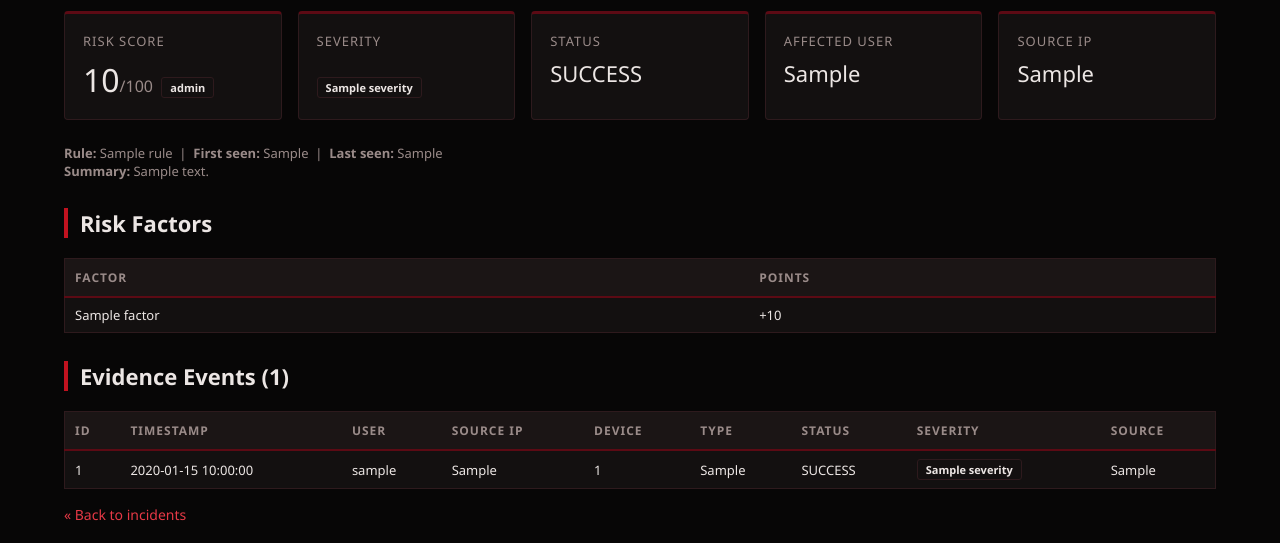
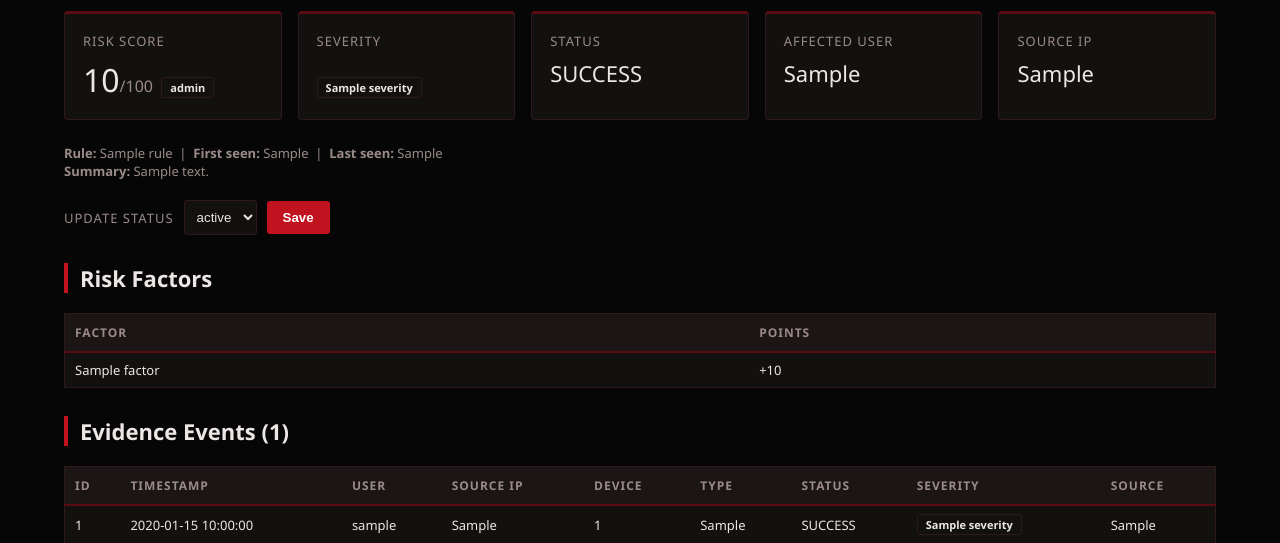
Before and after one commit to immortalpirate0417/ultron, a Flask app: template templates/incident_detail.html in a window 1280 px wide. Shown: the part 162-705 px from the top of the page. Run offline with Flask 3, Linux system fonts and the light colour scheme; the visitor is signed in with stand-in values (Sample User, id 1); the template is opened without the code that fills it: most values are stand-ins (such as "Sample title", 1, 10 or a date in 2020).

Commit message:
feat: add incident status updates with audit logging

```diff
--- a/app.py
+++ b/app.py
@@ -1,11 +1,14 @@
 import json
 import os
-from flask import Flask, render_template, request, redirect, url_for, session, abort
+import secrets
+from flask import (Flask, render_template, request, redirect, url_for,
+                   session, abort)
 from dotenv import load_dotenv
 from db import get_db_connection
 from auth_utils import verify_password, login_required, role_required
 from audit import log_audit
 from stats import get_total_events, get_incident_counts
+from incident_store import update_incident_status, VALID_STATUSES
 
 load_dotenv()
 
@@ -22,6 +25,13 @@
     except ValueError:
         return []
     return data if isinstance(data, list) else []
+
+
+def get_csrf_token():
+    """Return this session's CSRF token, creating it if needed."""
+    if 'csrf_token' not in session:
+        session['csrf_token'] = secrets.token_hex(16)
+    return session['csrf_token']
 
 
 def create_app():
@@ -138,7 +148,28 @@
         return render_template('incident_detail.html', incident=incident,
                                evidence=evidence,
                                risk_factors=parse_risk_factors(incident['risk_factors']),
+                               statuses=VALID_STATUSES,
+                               csrf_token=get_csrf_token(),
                                active_page='incidents')
+
+    @app.route('/incidents/<int:incident_id>/status', methods=['POST'])
+    @role_required('admin', 'analyst')
+    def update_status(incident_id):
+        sent = request.form.get('csrf_token', '')
+        expected = session.get('csrf_token', '')
+        if not expected or not secrets.compare_digest(sent, expected):
+            abort(400)
+
+        new_status = request.form.get('status', '')
+        result = update_incident_status(incident_id, new_status)
+        if result is None:
+            abort(400)
+
+        old_status, new_status = result
+        log_audit('INCIDENT_STATUS', 'SUCCESS', user_id=session['user_id'],
+                  username=session['username'], ip_address=request.remote_addr,
+                  details=f"incident_id={incident_id}: {old_status} -> {new_status}")
+        return redirect(url_for('incident_detail', incident_id=incident_id))
 
     @app.route('/health')
     def health():
--- a/incident_store.py
+++ b/incident_store.py
@@ -102,3 +102,39 @@
         if cursor:
             cursor.close()
         conn.close()
+
+VALID_STATUSES = ("OPEN", "INVESTIGATING", "RESOLVED", "FALSE_POSITIVE")
+
+
+def update_incident_status(incident_id, new_status):
+    """
+    Set an incident's status. Returns (old_status, new_status) on success,
+    or None if the incident does not exist, the status is invalid, or the DB fails.
+    """
+    if new_status not in VALID_STATUSES:
+        return None
+
+    conn = get_db_connection()
+    if not conn:
+        return None
+
+    cursor = None
+    try:
+        cursor = conn.cursor()
+        cursor.execute("SELECT status FROM incidents WHERE id = %s", (incident_id,))
+        row = cursor.fetchone()
+        if not row:
+            return None
+        old_status = row[0]
+        cursor.execute("UPDATE incidents SET status = %s WHERE id = %s",
+                       (new_status, incident_id))
+        conn.commit()
+        return old_status, new_status
+    except Exception as e:
+        conn.rollback()
+        print(f"Status update error: {e}")
+        return None
+    finally:
+        if cursor:
+            cursor.close()
+        conn.close()
--- a/templates/incident_detail.html
+++ b/templates/incident_detail.html
@@ -1,116 +1,69 @@
-
 {% extends "base.html" %}
-
 {% block title %}ULTRON — {{ incident.incident_code }}{% endblock %}
-
 {% block content %}
 <h1>{{ incident.incident_code }} — {{ incident.classification }}</h1>
 
 <div class="cards">
-    <div class="card">
-        <div class="label">Risk Score</div>
+    <div class="card"><div class="label">Risk Score</div>
         <div class="value">
             {% if incident.risk_score is not none %}
-                {{ incident.risk_score }}<span style="font-size: 16px; color: var(--muted);">/100</span>
-                <span class="badge {{ (incident.risk_level or '')|lower }}">
-                    {{ incident.risk_level or 'UNKNOWN' }}
-                </span>
-            {% else %}
-                -
-            {% endif %}
-        </div>
-    </div>
-
-    <div class="card">
-        <div class="label">Severity</div>
-        <div class="value">
-            <span class="badge {{ incident.severity|lower }}">
-                {{ incident.severity }}
-            </span>
-        </div>
-    </div>
-
-    <div class="card">
-        <div class="label">Status</div>
-        <div class="value" style="font-size: 22px;">
-            {{ incident.status }}
-        </div>
-    </div>
-
-    <div class="card">
-        <div class="label">Affected User</div>
-        <div class="value" style="font-size: 22px;">
-            {{ incident.affected_user or '-' }}
-        </div>
-    </div>
-
-    <div class="card">
-        <div class="label">Source IP</div>
-        <div class="value" style="font-size: 22px;">
-            {{ incident.source_ip or '-' }}
-        </div>
-    </div>
+                {{ incident.risk_score }}<span style="font-size:16px;color:var(--muted);">/100</span>
+                <span class="badge {{ incident.risk_level|lower }}">{{ incident.risk_level }}</span>
+            {% else %}-{% endif %}
+        </div></div>
+    <div class="card"><div class="label">Severity</div>
+        <div class="value"><span class="badge {{ incident.severity|lower }}">{{ incident.severity }}</span></div></div>
+    <div class="card"><div class="label">Status</div><div class="value" style="font-size:22px;">{{ incident.status }}</div></div>
+    <div class="card"><div class="label">Affected User</div><div class="value" style="font-size:22px;">{{ incident.affected_user or '-' }}</div></div>
+    <div class="card"><div class="label">Source IP</div><div class="value" style="font-size:22px;">{{ incident.source_ip or '-' }}</div></div>
 </div>
 
 <p class="note">
-    <strong>Rule:</strong> {{ incident.rule }}
-    &nbsp;|&nbsp;
-    <strong>First seen:</strong> {{ incident.first_seen }}
-    &nbsp;|&nbsp;
-    <strong>Last seen:</strong> {{ incident.last_seen }}
-    <br>
+    <strong>Rule:</strong> {{ incident.rule }} &nbsp;|&nbsp;
+    <strong>First seen:</strong> {{ incident.first_seen }} &nbsp;|&nbsp;
+    <strong>Last seen:</strong> {{ incident.last_seen }}<br>
     <strong>Summary:</strong> {{ incident.summary or '-' }}
 </p>
 
-<h1 style="margin-top: 28px;">Risk Factors</h1>
+{% if session.get('role') in ('admin', 'analyst') %}
+<form method="POST" action="{{ url_for('update_status', incident_id=incident.id) }}"
+      style="margin-top:20px;display:flex;gap:10px;align-items:center;">
+    <input type="hidden" name="csrf_token" value="{{ csrf_token }}">
+    <label for="status" style="color:var(--muted);font-size:13px;text-transform:uppercase;letter-spacing:1px;">Update status</label>
+    <select name="status" id="status"
+            style="background:var(--panel);color:var(--text);border:1px solid var(--border);padding:8px;border-radius:3px;">
+        {% for s in statuses %}
+        <option value="{{ s }}" {{ 'selected' if s == incident.status else '' }}>{{ s }}</option>
+        {% endfor %}
+    </select>
+    <button type="submit"
+            style="background:var(--accent);color:#fff;border:none;padding:9px 16px;border-radius:3px;font-weight:700;cursor:pointer;">Save</button>
+</form>
+{% endif %}
 
+<h1 style="margin-top:28px;">Risk Factors</h1>
 <div class="table-wrap">
 <table class="data">
-        <thead>
-            <tr>
-                <th>Factor</th>
-                <th>Points</th>
-            </tr>
-        </thead>
-
+    <thead><tr><th>Factor</th><th>Points</th></tr></thead>
     <tbody>
         {% for f in risk_factors %}
-            <tr>
-                <td>{{ f.factor }}</td>
-                <td>+{{ f.points }}</td>
-            </tr>
+        <tr><td>{{ f.factor }}</td><td>+{{ f.points }}</td></tr>
         {% else %}
-            <tr>
-                <td colspan="2">
-                    No risk score stored. Run
-                    <code>python detection_runner.py</code>.
-                </td>
-            </tr>
+        <tr><td colspan="2">No risk score stored. Run <code>python run_all_detections.py</code>.</td></tr>
         {% endfor %}
     </tbody>
 </table>
 </div>
 
-<h1 style="margin-top: 28px;">
-    Evidence Events ({{ evidence|length }})
-</h1>
-
+<h1 style="margin-top:28px;">Evidence Events ({{ evidence|length }})</h1>
 <div class="table-wrap">
 <table class="data">
     <thead>
         <tr>
-                <th>ID</th>
-                <th>Timestamp</th>
-                <th>User</th>
-                <th>Source IP</th>
-                <th>Device</th>
-                <th>Type</th>
-                <th>Status</th>
-                <th>Severity</th>
-                <th>Source</th>
+            <th>ID</th><th>Timestamp</th><th>User</th><th>Source IP</th><th>Device</th>
+            <th>Type</th><th>Status</th><th>Severity</th><th>Source</th>
         </tr>
     </thead>
-
     <tbody>
         {% for e in evidence %}
         <tr>
@@ -121,23 +74,15 @@
             <td>{{ e.device_id or '-' }}</td>
             <td>{{ e.event_type }}</td>
             <td>{{ e.status or '-' }}</td>
-                <td>
-                    <span class="badge {{ e.severity|lower }}">
-                        {{ e.severity }}
-                    </span>
-                </td>
+            <td><span class="badge {{ e.severity|lower }}">{{ e.severity }}</span></td>
             <td>{{ e.source_type }}</td>
         </tr>
         {% else %}
-            <tr>
-                <td colspan="9">No evidence events linked.</td>
-            </tr>
+        <tr><td colspan="9">No evidence events linked.</td></tr>
         {% endfor %}
     </tbody>
 </table>
 </div>
 
-<div class="pager">
-    <a href="{{ url_for('incidents') }}">&laquo; Back to incidents</a>
-</div>
+<div class="pager"><a href="{{ url_for('incidents') }}">&laquo; Back to incidents</a></div>
 {% endblock %}
```
Lines whose indentation alone changed are shown as unchanged.
